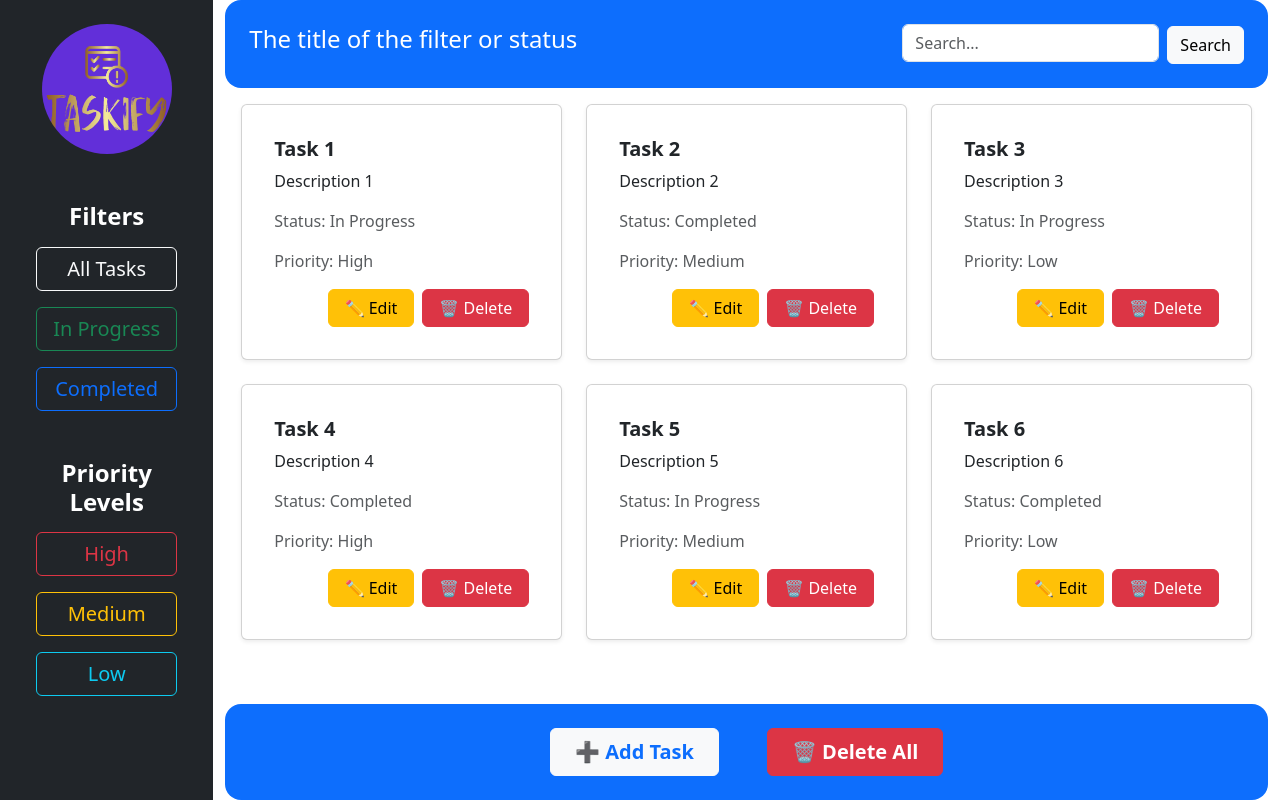
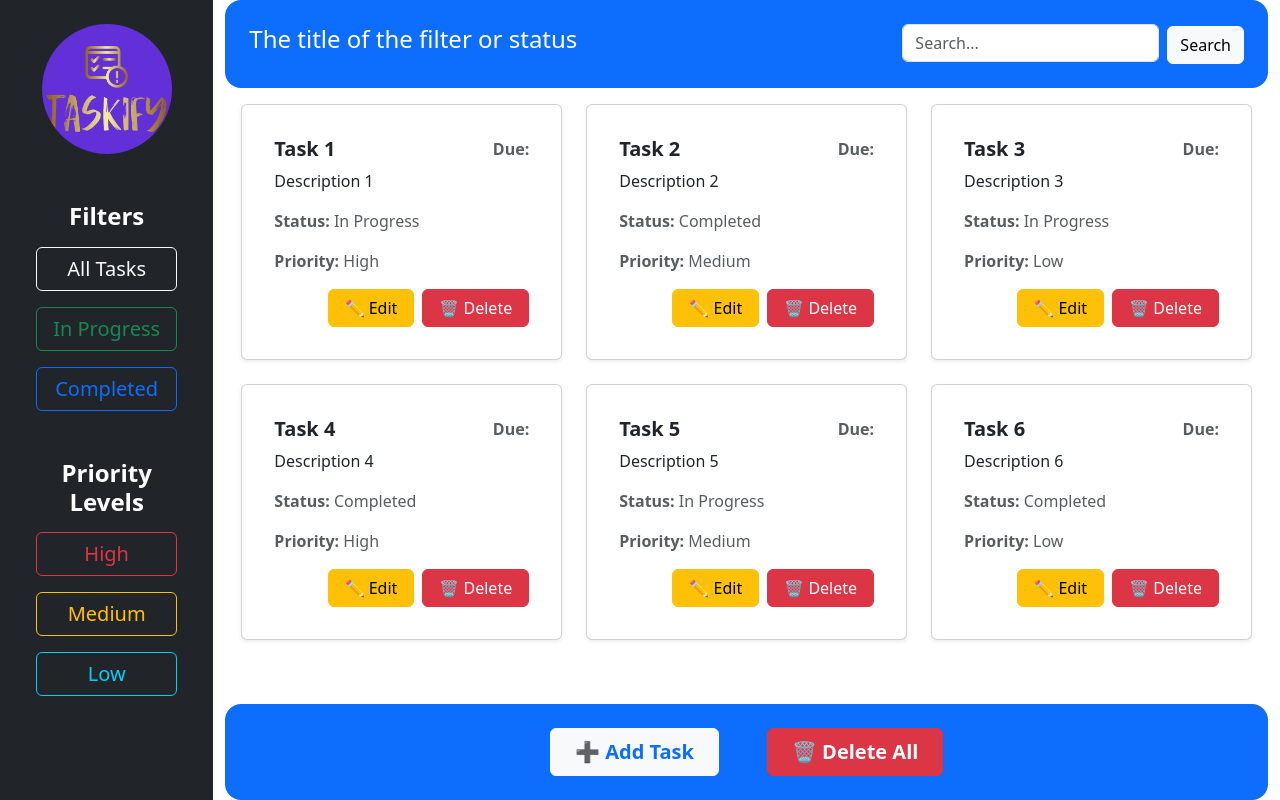
Before and after one commit to Rawan634/Final_React_Project, a React (Vite) app in the folder frontend/: page / in a window 1280 px wide. Built offline with nearby package versions, Linux system fonts and the light colour scheme.

Commit message:
Update Taskcard.jsx

```diff
--- a/frontend/src/components/Taskcard.jsx
+++ b/frontend/src/components/Taskcard.jsx
@@ -2,12 +2,13 @@ const TaskCard = ({ task }) => {
   return (
     <div className="card shadow-sm p-3 mb-4">
       <div className="card-body">
-        <h5 className="card-title fw-bold">{task.title}</h5>
+        <div className="d-flex justify-content-between">
+          <h5 className="card-title fw-bold">{task.title}</h5>
+          <p className="text-muted mb-0"><strong>Due:</strong> {task.dueDate}</p>
+        </div>
         <p className="card-text">{task.description}</p>
-        <p className="text-muted">Status: {task.status}</p>
-        <p className="text-muted">Priority: {task.priority}</p>
-
-        {/* Edit & Delete Buttons */}
+        <p className="text-muted"><strong>Status:</strong> {task.status}</p>
+        <p className="text-muted"><strong>Priority:</strong> {task.priority}</p>
         <div className="d-flex justify-content-end gap-2 mt-3">
           <button className="btn btn-warning px-3">✏️ Edit</button>
           <button className="btn btn-danger px-3">🗑️ Delete</button>
```
